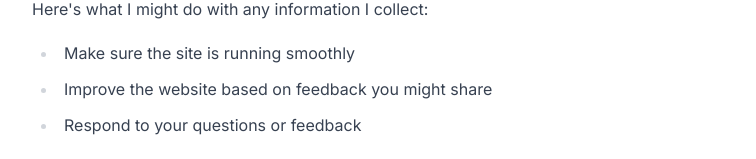
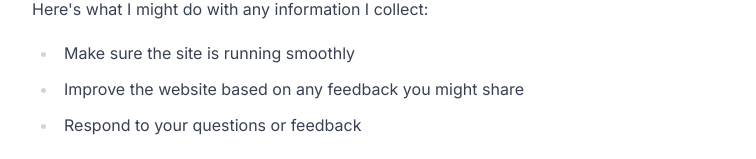
Before and after one commit to ryanktran23/2025-Portfolio, a Next.js app: page /privacy in a window 1280 px wide. Shown: the part 782-941 px from the top of the page, without its empty margins (256-1012 px from the left). Built offline with nearby package versions, Linux system fonts and the light colour scheme; a web font is replaced by a local one.

Commit message:
updated privacy policy

```diff
--- a/src/app/privacy/page.tsx
+++ b/src/app/privacy/page.tsx
@@ -33,7 +33,7 @@ export default function page() {
         <p>Here&apos;s what I might do with any information I collect:</p>
         <ul>
           <li>Make sure the site is running smoothly</li>
-          <li>Improve the website based on feedback you might share</li>
+          <li>Improve the website based on any feedback you might share</li>
           <li>Respond to your questions or feedback</li>
         </ul>
         <h2 className="title">Sharing Your Info (Spoiler: I Don&apos;t)</h2>
```
